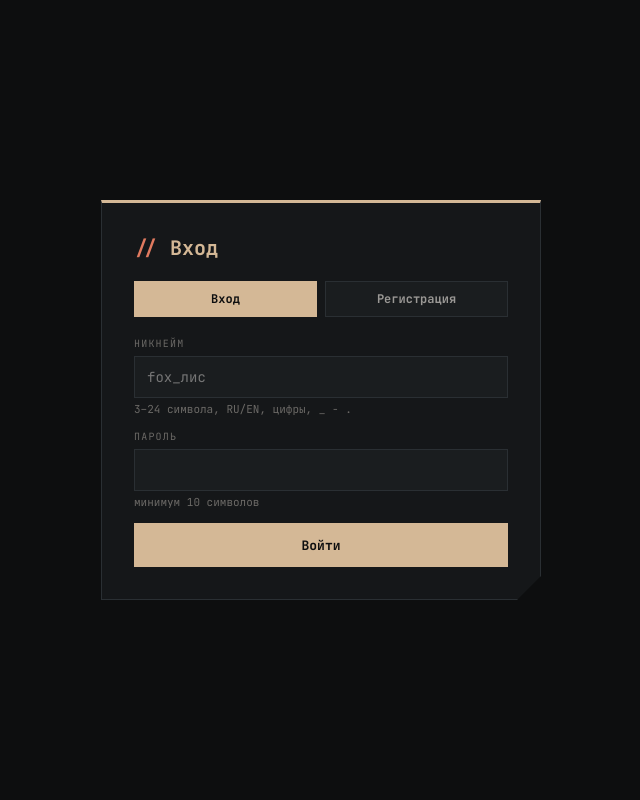
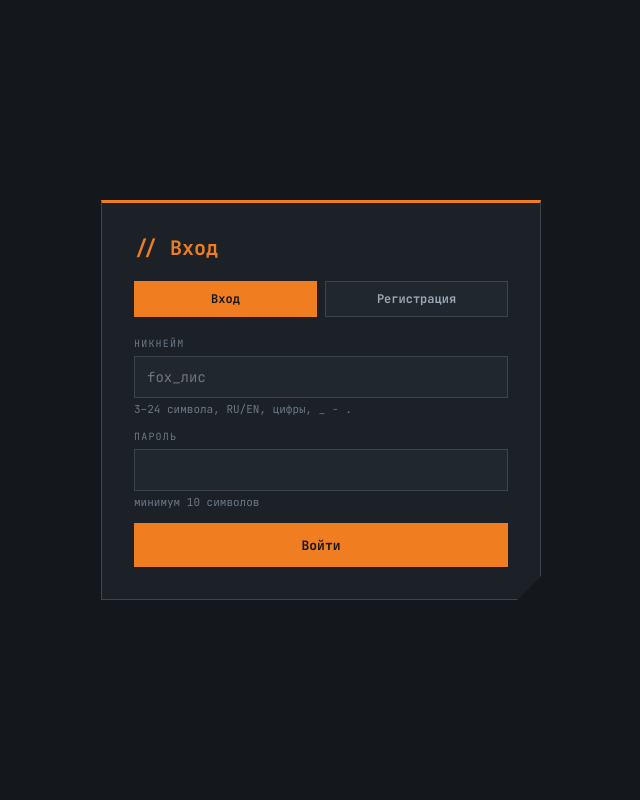
Before and after one commit to p49277645-cmd/engineering-feed, a Flask app: page / in a window 1280 px wide. Shown: the whole page, without its empty margins (319-959 px from the left). Run offline with Flask 3, Linux system fonts and the light colour scheme; data that the repository does not hold is empty; some libraries are stand-ins or nearby versions.

Commit message:
Update index.html

```diff
--- a/templates/index.html
+++ b/templates/index.html
@@ -297,6 +297,38 @@ body.locked .topbar, body.locked .shell, body.locked #onboardingBanner, body.loc
 .auth-overlay.gate{background:var(--bg);z-index:400;}
 .auth-overlay.gate .auth-close{display:none;}
 .auth-overlay.gate .auth-box{border-top:3px solid var(--accent-sand);}
+</style>
+<style id="theme-lab">
+:root{
+  --bg:#14181c; --panel:#1b2127; --card:#20272e; --card2:#2a333c; --border:#3a454f;
+  --t1:#e6eaee; --t2:#9aa6b2; --t3:#6b7885;
+  --accent-sand:#f07d1f;   /* перильный оранжевый = главный акцент */
+  --accent-emerald:#2e86c8;/* электрический синий = «включено/ок» */
+  --accent-rust:#e3b500;   /* жёлтый кабель */
+  --accent-coral:#cf4a2e;  /* аварийный красный */
+  --grid-color:rgba(240,125,31,0.05);
+}
+/* сетка-чертёж + монтажные уголки как на схемах установок */
+body{background-image:linear-gradient(var(--grid-color) 1px,transparent 1px),linear-gradient(90deg,var(--grid-color) 1px,transparent 1px)!important;background-size:40px 40px,40px 40px!important;background-attachment:fixed!important;}
+body::before,body::after{border-color:rgba(240,125,31,.45)!important;width:140px;height:140px;}
+/* убираем «хакерщину»: мигающий курсор */
+.logo::after{content:none!important;animation:none!important;}
+.logo{font-family:'JetBrains Mono',monospace!important;letter-spacing:.5px;}
+/* заголовок = лампа-индикатор установки вместо // */
+.main-head h1::before,.int-box h2::before,.cj-head h2::before,.auth-box h2::before,.chat-header h1::before{content:'● ';color:var(--accent-sand)!important;}
+/* фаски панелей (clip-path) ОСТАВЛЯЕМ — это металл с фаской, не скругляем */
+/* круглые номерные тех-маркеры как «13 / 10 / 9» на фото */
+.cat-letter{border-radius:50%!important;background:#0c0f12!important;border:1px solid var(--border)!important;color:var(--c)!important;box-shadow:0 0 0 1px rgba(255,255,255,.08)!important;}
+.thumb-letter{border-radius:50%!important;opacity:.22!important;}
+.dot{box-shadow:0 0 0 2px rgba(255,255,255,.18)!important;}
+/* акцентные состояния в новой гамме */
+.pill.active,.side-item.active,.int-tab.active{background:var(--accent-sand)!important;color:#14181c!important;border-color:var(--accent-sand)!important;}
+.auth-submit,.int-save,.stepik-btn{background:var(--accent-sand)!important;color:#14181c!important;}
+.auth-submit:hover,.int-save:hover{background:var(--accent-rust)!important;}
+.iconbtn:hover,.avatar{border-color:var(--accent-sand)!important;}
+.card:hover{box-shadow:0 14px 34px rgba(0,0,0,.55)!important;}
+.cat-card:hover,.course-card:hover{box-shadow:0 8px 20px rgba(0,0,0,.45)!important;}
+::-webkit-scrollbar-thumb{background:var(--accent-sand)!important;}
 </style>
 </head>
 <body>
```
